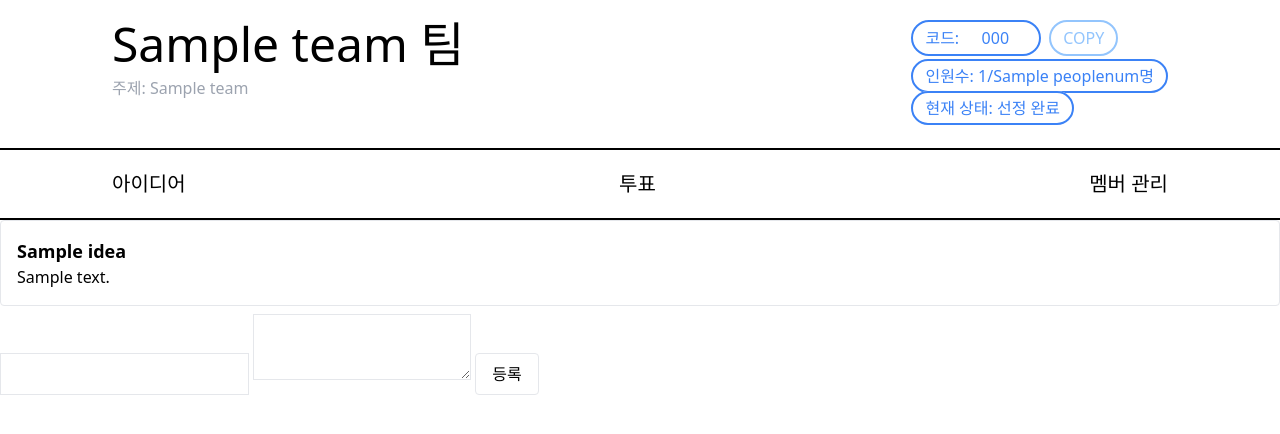
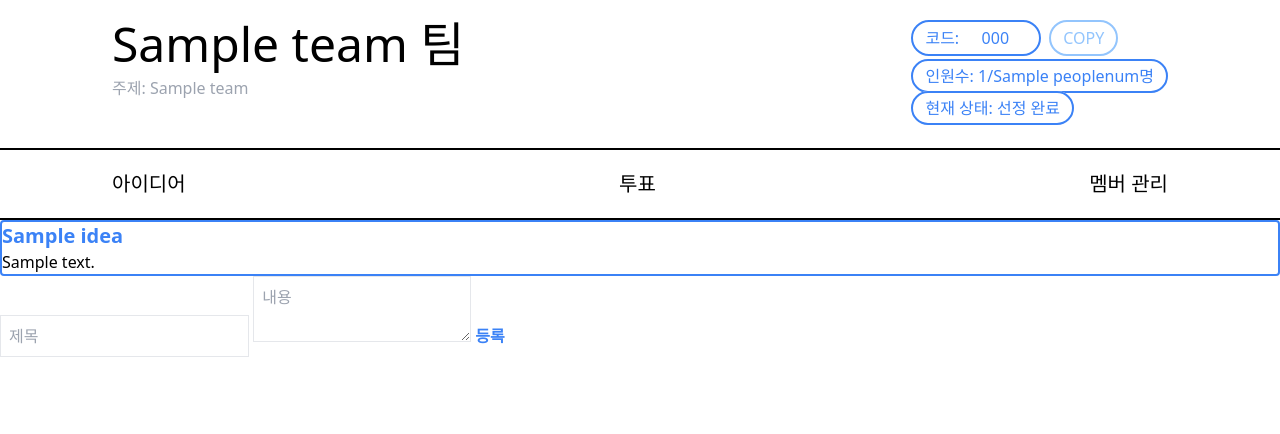
Before and after one commit to Shirokuma0704/Krafton_Jungle_Week0_MiniProject, a Flask app: template templates/team/ideas.html in a window 1280 px wide. Shown: the part 108-542 px from the top of the page. Run offline with Flask 3, Linux system fonts and the light colour scheme; the template is opened without the code that fills it: most values are stand-ins (such as "Sample title", 1, 10 or a date in 2020); some libraries are stand-ins or nearby versions.

Commit message:
- 투표 및 아이디어 템플릿 수정: 스타일 업데이트 및 입력 필드 placeholder 추가 - 잘못된 폼 action URL 수정 - 아이디어 라우트 리다이렉트 URL 오류 수정

```diff
--- a/ideas/routes.py
+++ b/ideas/routes.py
@@ -47,7 +47,7 @@
     title = request.form['title']
     content = request.form['content']
     db.ideas.insert_one({"team_id": team_id, "author_id":user_id, "title":title, "content":content, "created_at":datetime.now(timezone.utc)})
-    return redirect(url_for('ideas.idea', team_id=team_data["_id"]))
+    return redirect(url_for('ideas.idea', team_id=team_id))
 
 @idea_bp.route('/<idea_id>/delete', methods=['POST'])
 def del_idea(idea_id):
--- a/templates/team/ideas.html
+++ b/templates/team/ideas.html
@@ -3,19 +3,19 @@
 {% block team_content %}
 
 {% for idea in ideas %}
-    <div class="border rounded p-4 mb-2">
-        <h3 class="font-bold text-lg">{{ idea.title }}</h3>
+    <div class="border-2 border-blue-500 rounded">
+        <h3 class="text-xl font-bold text-blue-500">{{ idea.title }}</h3>
         <p>{{ idea.content }}</p>
     {% if idea.author_id == user %}
         <form action="/ideas/{{ idea['_id'] }}/delete" method="post">
-        <button class="border rounded px-2">삭제</button>
+        <button class="p-4 border-2 border-gray-500">삭제</button>
         </form>
         <form action="/ideas/{{ idea['_id'] }}/edit" method="post">
             <details>
                 <summary>수정</summary>
-                <input name="title" value="{{ idea.title }}" class="border p-2">
-                <textarea name="content" class="border p-2">{{ idea.content }}</textarea>
-                <button class="border rounded px-4 py-2">수정 등록</button>
+                <input name="title" value="{{ idea.title }}" placeholder="제목" class="border p-2">
+                <textarea name="content" class="border p-2" placeholder="내용">{{ idea.content }}</textarea>
+                <button class="ext-xl font-bold text-blue-500">등록</button>
             </details>
         </form>
     {% endif %}
@@ -25,9 +25,9 @@
 {% endfor %}
 
 <form action="/ideas/{{ team_id }}/add" method="post">
-  <input name="title" class="border p-2">
-  <textarea name="content" class="border p-2"></textarea>
-  <button class="border rounded px-4 py-2">등록</button>
+  <input name="title" class="border p-2" placeholder="제목">
+  <textarea name="content" placeholder="내용" class="border p-2"></textarea>
+  <button class="ext-xl font-bold text-blue-500">등록</button>
 </form>
 
 {% endblock %}
--- a/templates/team/votes.html
+++ b/templates/team/votes.html
@@ -7,7 +7,7 @@
  <div>
      <h3>투표 진행 전입니다.</h3>
      {% if leader == True %}
-     <form acti"/votes/{{ team_id }}/start" method="post">
+     <form action="/votes/{{ team_id }}/start" method="post">
         <input type="text" name="criteria" class="border p-2"></input>
          <input type="text" name="criteria" class="border p-2"></input>
          <input type="text" name="criteria" class="border p-2"></input>
@@ -23,7 +23,7 @@
     {% if vote_check %}
     <h3>이미 투표 완료하였습니다.</h3>
     {% else %}
-    <form actio/votes/{{ team_id }}" method="post">
+    <form action="/votes/{{ team_id }}" method="post">
 
         {% for idea_list in ideas %}
             <div class="border rounded p-4 mb-2">
@@ -42,7 +42,7 @@
     </form>
     {% endif %}
     {% if leader == True %}
-    <form actio/votes/{{ team_id }}/forcestop" method="post">
+    <form action="/votes/{{ team_id }}/forcestop" method="post">
         <button class="border rounded px-4 py-2">투표 종료</button>
     </form>
     {% endif %}
--- a/votes/routes.py
+++ b/votes/routes.py
@@ -213,7 +213,7 @@
 
     ave_score = sorted(ave_score, key=lambda x: x['total'], reverse=True)
 
-    return render_template('team/votes.html', team_id=team_id, ave_score=ave_score, status=2)
+    return render_template('team/votes.html', team_id=team_id, ave_score=ave_score, status=2, team=teams_data)
 
 
 
```
